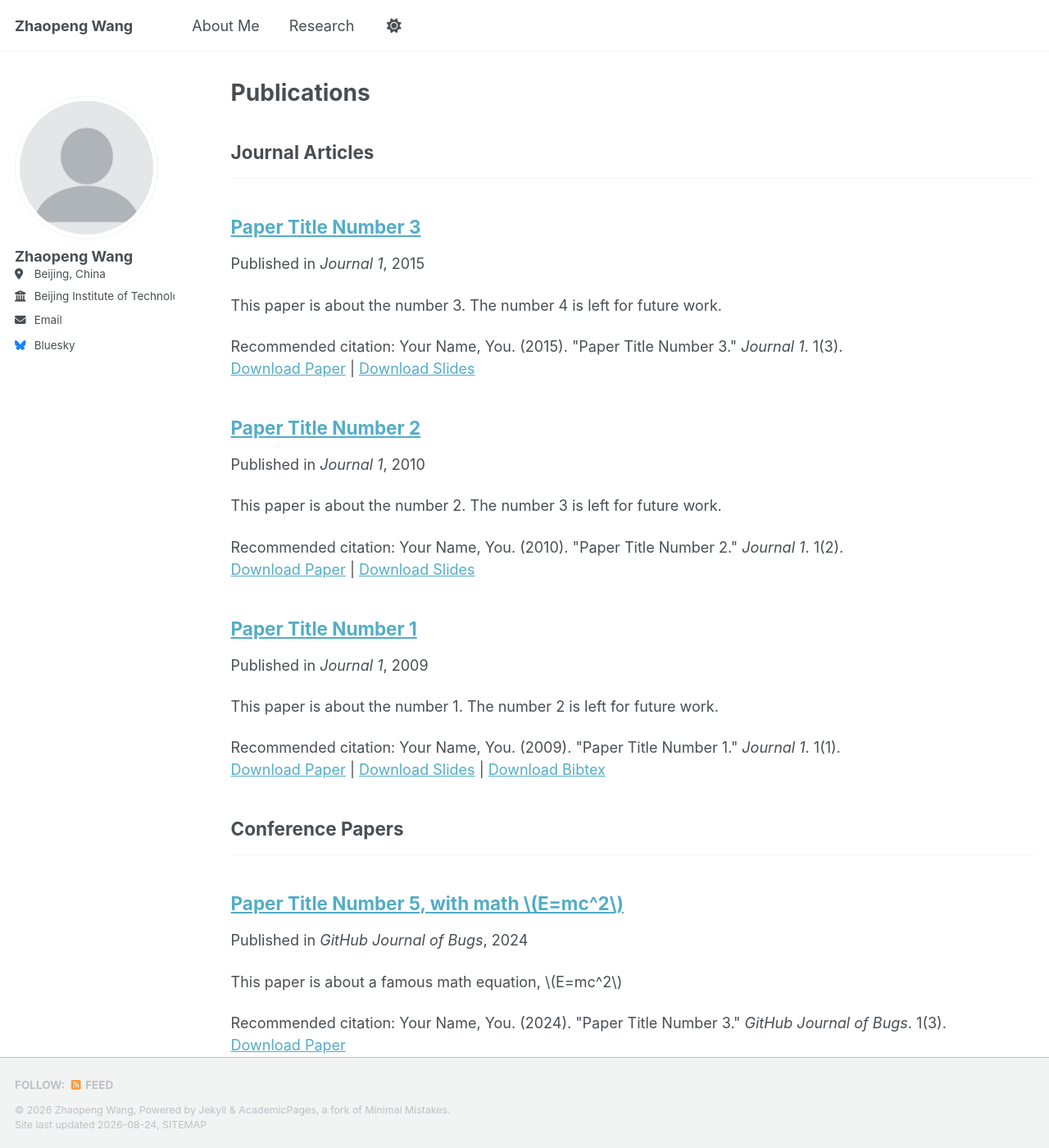
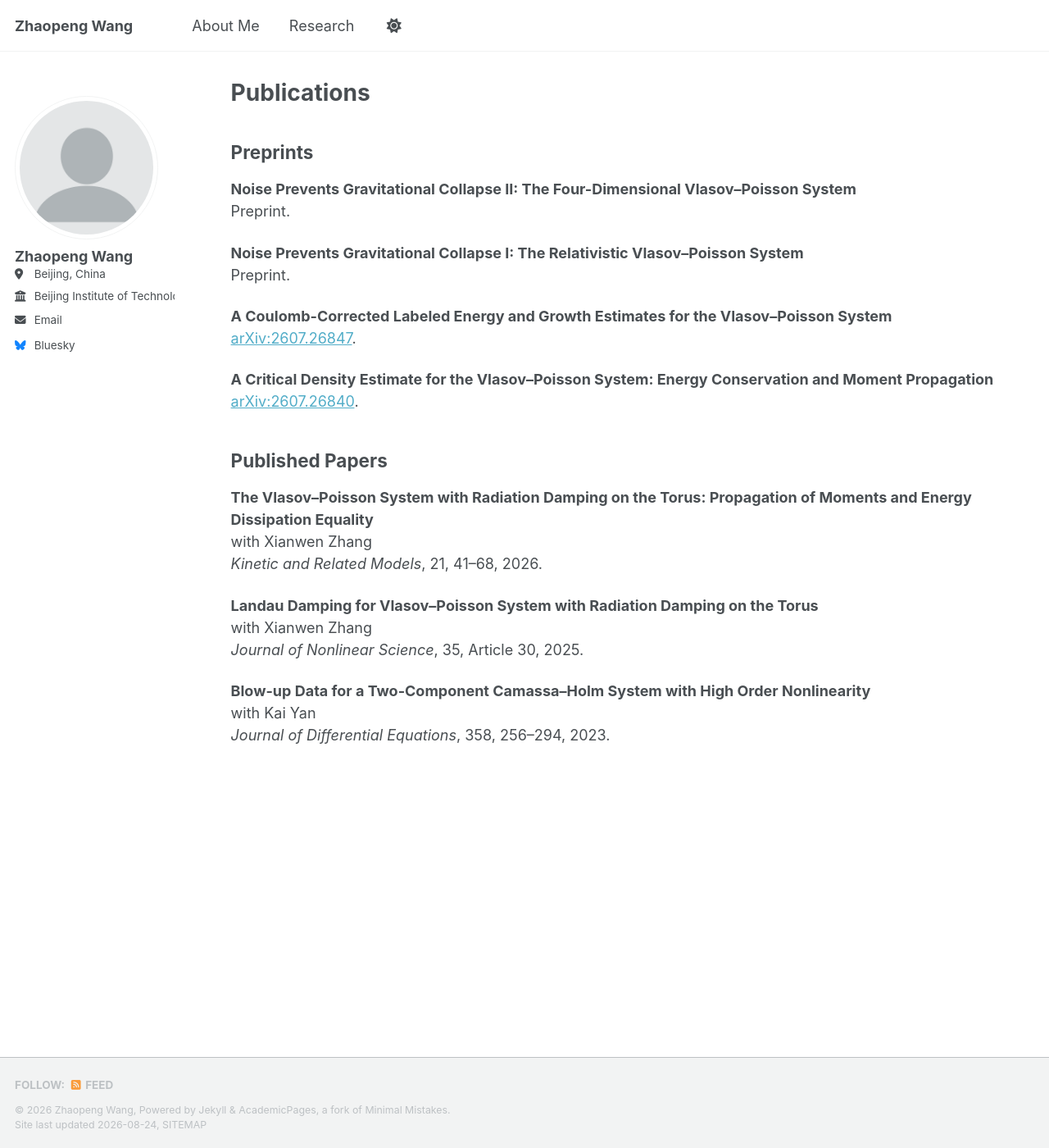
Before and after one commit to zpwangmath/zpwangmath.github.io, a Jekyll site: the page built from _pages/publications.html, in a window 1280 px wide and 1400 px high. Shown: the whole window at 82% size. Built offline with Jekyll 4.4.1, drawn with Linux system fonts in a browser that asks for light colours; a style sheet for code colours, icons or effects is not loaded; some of the changed text lies outside the part shown.

Commit message:
Update publications.html

```diff
--- a/_pages/publications.html
+++ b/_pages/publications.html
@@ -5,29 +5,45 @@ permalink: /publications/
 author_profile: true
 ---
 
-{% if site.author.googlescholar %}
-  <div class="wordwrap">You can also find my articles on <a href="{{site.author.googlescholar}}">my Google Scholar profile</a>.</div>
-{% endif %}
+<h2>Preprints</h2>
 
-{% include base_path %}
+<p>
+<strong>Noise Prevents Gravitational Collapse II: The Four-Dimensional Vlasov–Poisson System</strong><br>
+Preprint.
+</p>
 
-<!-- New style rendering if publication categories are defined -->
-{% if site.publication_category %}
-  {% for category in site.publication_category  %}
-    {% assign title_shown = false %}
-    {% for post in site.publications reversed %}
-      {% if post.category != category[0] %}
-        {% continue %}
-      {% endif %}
-      {% unless title_shown %}
-        <h2>{{ category[1].title }}</h2><hr />
-        {% assign title_shown = true %}
-      {% endunless %}
-      {% include archive-single.html %}
-    {% endfor %}
-  {% endfor %}
-{% else %}
-  {% for post in site.publications reversed %}
-    {% include archive-single.html %}
-  {% endfor %}
-{% endif %}
+<p>
+<strong>Noise Prevents Gravitational Collapse I: The Relativistic Vlasov–Poisson System</strong><br>
+Preprint.
+</p>
+
+<p>
+<strong>A Coulomb-Corrected Labeled Energy and Growth Estimates for the Vlasov–Poisson System</strong><br>
+<a href="https://arxiv.org/abs/2607.26847">arXiv:2607.26847</a>.
+</p>
+
+<p>
+<strong>A Critical Density Estimate for the Vlasov–Poisson System: Energy Conservation and Moment Propagation</strong><br>
+<a href="https://arxiv.org/abs/2607.26840">arXiv:2607.26840</a>.
+</p>
+
+
+<h2>Published Papers</h2>
+
+<p>
+<strong>The Vlasov–Poisson System with Radiation Damping on the Torus: Propagation of Moments and Energy Dissipation Equality</strong><br>
+with Xianwen Zhang<br>
+<em>Kinetic and Related Models</em>, 21, 41–68, 2026.
+</p>
+
+<p>
+<strong>Landau Damping for Vlasov–Poisson System with Radiation Damping on the Torus</strong><br>
+with Xianwen Zhang<br>
+<em>Journal of Nonlinear Science</em>, 35, Article 30, 2025.
+</p>
+
+<p>
+<strong>Blow-up Data for a Two-Component Camassa–Holm System with High Order Nonlinearity</strong><br>
+with Kai Yan<br>
+<em>Journal of Differential Equations</em>, 358, 256–294, 2023.
+</p>
```
